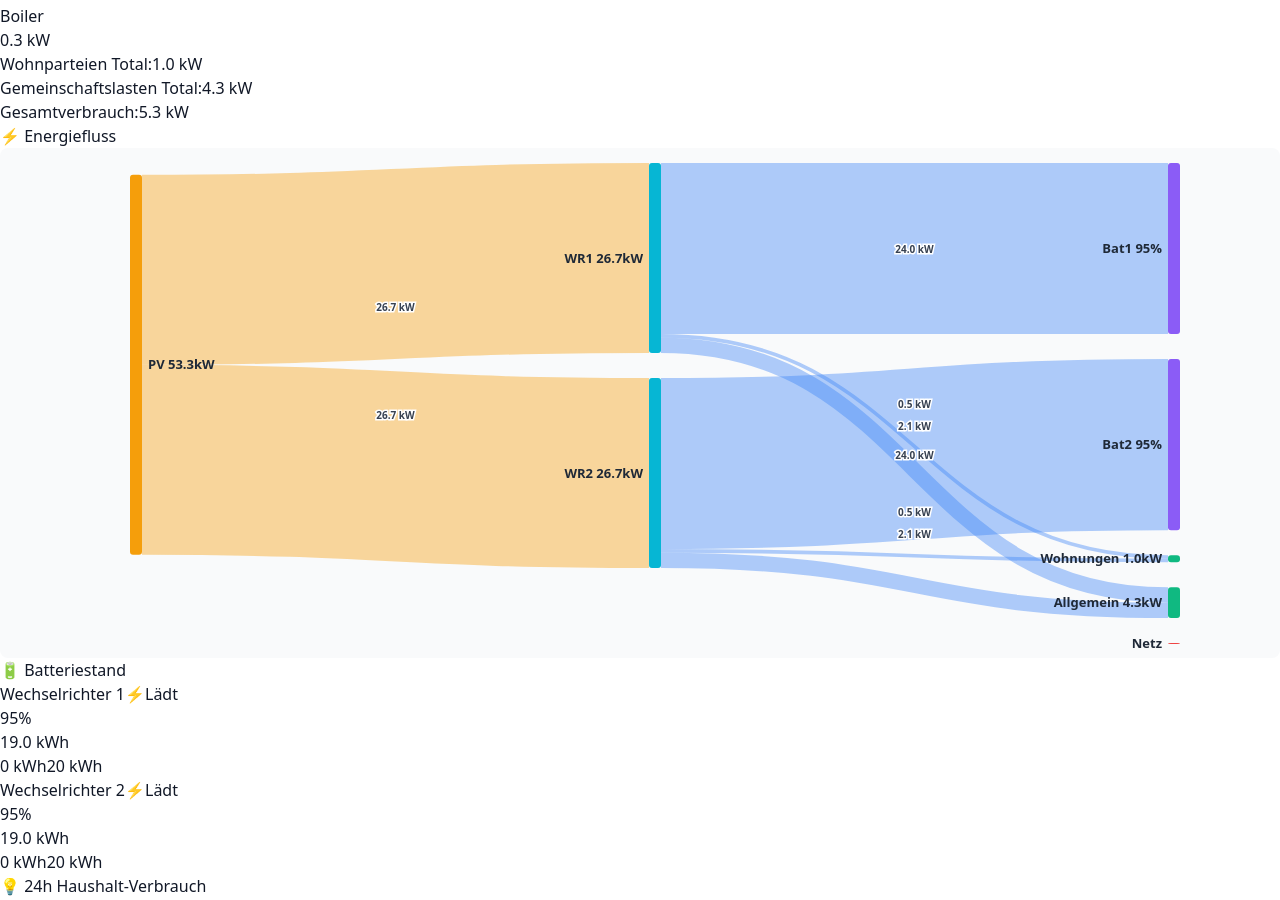
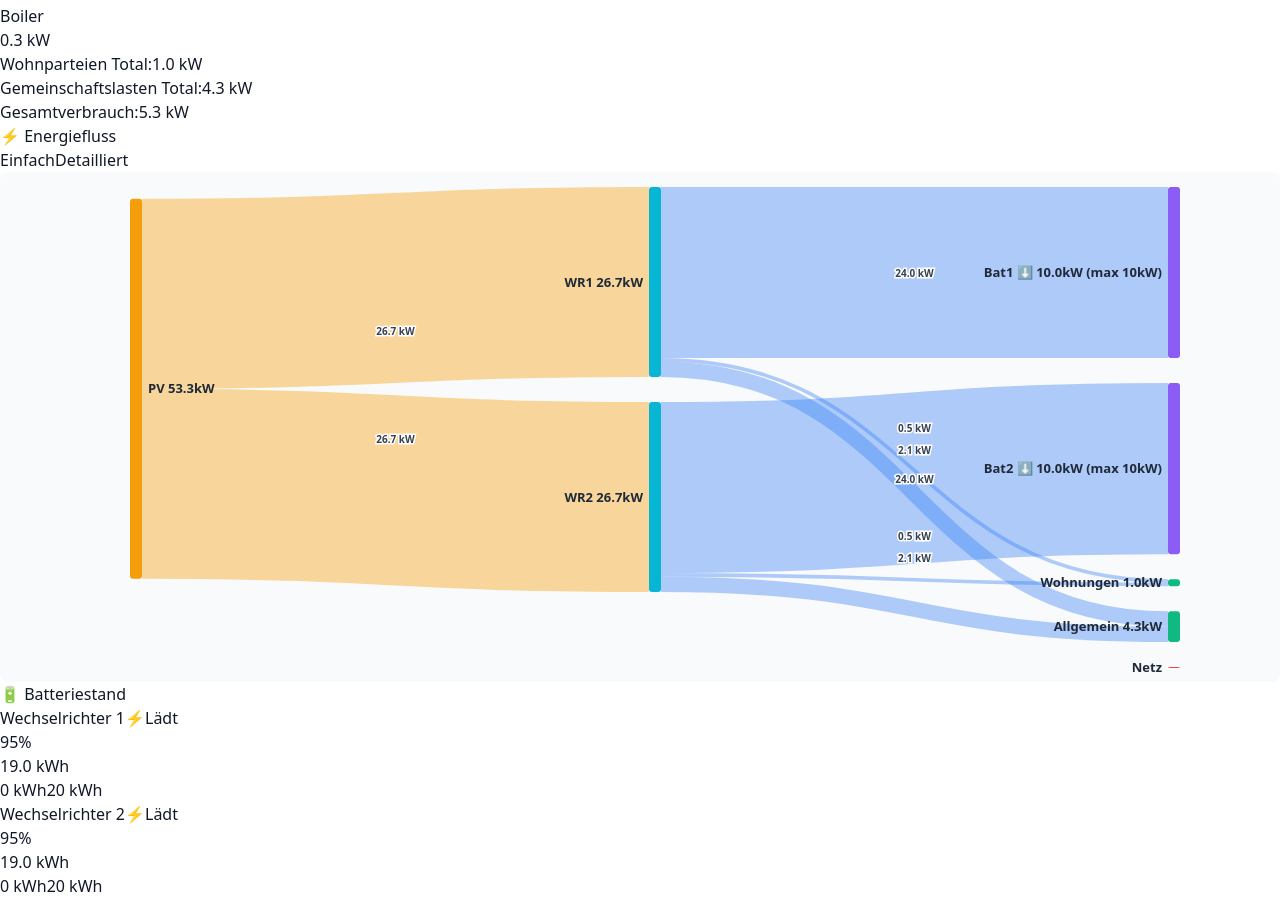
Before and after one commit to tinur5/GaengleSimulator, a Next.js app: page /dashboard in a window 1280 px wide. Shown: the part 2662-3562 px from the top of the page. Built offline with nearby package versions, Linux system fonts and the light colour scheme.

Commit message:
Implement Sankey diagram improvements: battery power display, detail levels, and energy distribution breakdown
Co-authored-by: tinur5 <4281458+tinur5@users.noreply.github.com>

```diff
--- a/app/dashboard/page.tsx
+++ b/app/dashboard/page.tsx
@@ -51,6 +51,9 @@ export default function Dashboard() {
 
   // Control bar collapse state for mobile - starts expanded for better UX
   const [isControlBarExpanded, setIsControlBarExpanded] = useState<boolean>(true);
+
+  // Sankey diagram depth control - 2 = basic, 3 = detailed with breakdowns
+  const [sankeyDepth, setSankeyDepth] = useState<number>(2);
 
   // Live mode effect
   useEffect(() => {
@@ -285,6 +288,23 @@ export default function Dashboard() {
   const netFlowPerWR = netFlow / 2; // Half of total net flow per inverter
   const battery1Direction = getBatteryDirection(netFlowPerWR, battery1Soc);
   const battery2Direction = getBatteryDirection(netFlowPerWR, battery2Soc);
+
+  // Calculate battery power (charge/discharge in kW)
+  const getBatteryPower = (netFlow: number, soc: number, direction: 'charging' | 'discharging' | 'idle'): number => {
+    if (direction === 'idle') return 0;
+
+    if (direction === 'charging') {
+      // Charging: limited by surplus and max charge rate
+      return Math.min(Math.abs(netFlow), strategyConfig.maxChargeRate);
+    } else {
+      // Discharging: limited by deficit and max discharge rate
+      return Math.min(Math.abs(netFlow), strategyConfig.maxDischargeRate);
+    }
+  };
+
+  const battery1Power = getBatteryPower(netFlowPerWR, battery1Soc, battery1Direction);
+  const battery2Power = getBatteryPower(netFlowPerWR, battery2Soc, battery2Direction);
+  const maxBatteryPower = Math.max(strategyConfig.maxChargeRate, strategyConfig.maxDischargeRate);
 
   // Generate 24-hour data for sparklines - memoized to avoid expensive recalculation on every render
   const { pvData, consumptionData, socData } = useMemo(() => {
@@ -754,18 +774,66 @@ export default function Dashboard() {
         {/* Charts Row 1 */}
         <div className="grid grid-cols-1 lg:grid-cols-2 gap-3 md:gap-4 mb-4 md:mb-6">
           <div className="lg:col-span-2 bg-white rounded-lg shadow p-2 md:p-4 overflow-hidden">
-            <h2 className="text-sm md:text-lg font-bold mb-2 md:mb-3">⚡ Energiefluss</h2>
+            <div className="flex justify-between items-center mb-2 md:mb-3">
+              <h2 className="text-sm md:text-lg font-bold">⚡ Energiefluss</h2>
+              <div className="flex gap-2">
+                <button
+                  onClick={() => setSankeyDepth(2)}
+                  className={`px-3 py-1 text-xs md:text-sm rounded ${sankeyDepth === 2 ? 'bg-blue-600 text-white' : 'bg-gray-200 text-gray-700 hover:bg-gray-300'}`}
+                >
+                  Einfach
+                </button>
+                <button
+                  onClick={() => setSankeyDepth(3)}
+                  className={`px-3 py-1 text-xs md:text-sm rounded ${sankeyDepth === 3 ? 'bg-blue-600 text-white' : 'bg-gray-200 text-gray-700 hover:bg-gray-300'}`}
+                >
+                  Detailliert
+                </button>
+              </div>
+            </div>
             <div className="w-full">
               <SankeyChart
                 data={{
-                  nodes: [
+                  nodes: sankeyDepth === 2 ? [
                     { id: "pv", name: `PV ${pvProduction.toFixed(1)}kW` },
                     { id: "wr1", name: `WR1 ${(pvProduction/2).toFixed(1)}kW` },
                     { id: "wr2", name: `WR2 ${(pvProduction/2).toFixed(1)}kW` },
-                    { id: "bat1", name: `Bat1 ${battery1Soc.toFixed(0)}%` },
-                    { id: "bat2", name: `Bat2 ${battery2Soc.toFixed(0)}%` },
+                    {
+                      id: "bat1",
+                      name: `Bat1 ${battery1Direction === 'charging' ? '⬇' : battery1Direction === 'discharging' ? '⬆' : '⏸'} ${battery1Power.toFixed(1)}kW (max ${maxBatteryPower}kW)`
+                    },
+                    {
+                      id: "bat2",
+                      name: `Bat2 ${battery2Direction === 'charging' ? '⬇' : battery2Direction === 'discharging' ? '⬆' : '⏸'} ${battery2Power.toFixed(1)}kW (max ${maxBatteryPower}kW)`
+                    },
                     { id: "house", name: `Wohnungen ${houseConsumption.toFixed(1)}kW` },
                     { id: "common", name: `Allgemein ${commonConsumption.toFixed(1)}kW` },
+                    { id: "grid", name: `Netz` },
+                  ] : [
+                    // Detailed view with breakdown nodes
+                    { id: "pv", name: `PV ${pvProduction.toFixed(1)}kW` },
+                    { id: "wr1", name: `WR1 ${(pvProduction/2).toFixed(1)}kW` },
+                    { id: "wr2", name: `WR2 ${(pvProduction/2).toFixed(1)}kW` },
+                    {
+                      id: "bat1",
+                      name: `Bat1 ${battery1Direction === 'charging' ? '⬇' : battery1Direction === 'discharging' ? '⬆' : '⏸'} ${battery1Power.toFixed(1)}kW (max ${maxBatteryPower}kW)`
+                    },
+                    {
+                      id: "bat2",
+                      name: `Bat2 ${battery2Direction === 'charging' ? '⬇' : battery2Direction === 'discharging' ? '⬆' : '⏸'} ${battery2Power.toFixed(1)}kW (max ${maxBatteryPower}kW)`
+                    },
+                    { id: "house", name: `Wohnungen ${houseConsumption.toFixed(1)}kW` },
+                    { id: "common", name: `Allgemein ${commonConsumption.toFixed(1)}kW` },
+                    // Individual tenant nodes
+                    ...tenants.map((tenant, idx) => ({
+                      id: `tenant${idx}`,
+                      name: `${tenant.name} ${calculateTenantConsumption(tenant, selectedHour, dayOfWeek, month).toFixed(1)}kW`
+                    })),
+                    // Common area breakdown nodes
+                    { id: "heating", name: `Heizung ${commonAreaData.heating.toFixed(1)}kW` },
+                    { id: "pool", name: `Pool ${commonAreaData.pool.toFixed(1)}kW` },
+                    { id: "garage", name: `Garage ${commonAreaData.garage.toFixed(1)}kW` },
+                    { id: "boiler", name: `Boiler ${commonAreaData.boiler.toFixed(1)}kW` },
                     { id: "grid", name: `Netz` },
                   ],
                   links: (() => {
@@ -813,17 +881,21 @@ export default function Dashboard() {
 
                         const fromGrid = deficit - fromBattery;
                         if (fromGrid > 0.05) {
-                          links.push({ source: 7, target: 1, value: fromGrid * 10 });
+                          const gridIdx = sankeyDepth === 2 ? 7 : (7 + tenants.length + 4); // Adjusted for detailed view
+                          links.push({ source: gridIdx, target: 1, value: fromGrid * 10 });
                           wr1Input += fromGrid;
                         }
                       } else {
                         // Batterie geschont -> alles vom Netz
-                        links.push({ source: 7, target: 1, value: deficit * 10 });
+                        const gridIdx = sankeyDepth === 2 ? 7 : (7 + tenants.length + 4);
+                        links.push({ source: gridIdx, target: 1, value: deficit * 10 });
                         wr1Input += deficit;
                       }
                     }
 
                     // WR1 zu Verbrauchern
+                    if (sankeyDepth === 2) {
+                      // Simple view: direct to house and common
                       if (housePerWR > 0.05) {
                         links.push({ source: 1, target: 5, value: housePerWR * 10 });
                         wr1Output += housePerWR;
@@ -831,6 +903,42 @@ export default function Dashboard() {
                       if (commonPerWR > 0.05) {
                         links.push({ source: 1, target: 6, value: commonPerWR * 10 });
                         wr1Output += commonPerWR;
+                      }
+                    } else {
+                      // Detailed view: through house and common to breakdown
+                      if (housePerWR > 0.05) {
+                        links.push({ source: 1, target: 5, value: housePerWR * 10 });
+                        wr1Output += housePerWR;
+                        // House to individual tenants (half to each WR, distributed equally)
+                        tenants.forEach((tenant, idx) => {
+                          const tenantConsumption = calculateTenantConsumption(tenant, selectedHour, dayOfWeek, month) / 2;
+                          if (tenantConsumption > 0.05) {
+                            links.push({ source: 5, target: 7 + idx, value: tenantConsumption * 10 });
+                          }
+                        });
+                      }
+                      if (commonPerWR > 0.05) {
+                        links.push({ source: 1, target: 6, value: commonPerWR * 10 });
+                        wr1Output += commonPerWR;
+                        // Common to individual components (half to each WR)
+                        const heatingPerWR = commonAreaData.heating / 2;
+                        const poolPerWR = commonAreaData.pool / 2;
+                        const garagePerWR = commonAreaData.garage / 2;
+                        const boilerPerWR = commonAreaData.boiler / 2;
+
+                        if (heatingPerWR > 0.05) {
+                          links.push({ source: 6, target: 7 + tenants.length, value: heatingPerWR * 10 });
+                        }
+                        if (poolPerWR > 0.05) {
+                          links.push({ source: 6, target: 7 + tenants.length + 1, value: poolPerWR * 10 });
+                        }
+                        if (garagePerWR > 0.05) {
+                          links.push({ source: 6, target: 7 + tenants.length + 2, value: garagePerWR * 10 });
+                        }
+                        if (boilerPerWR > 0.05) {
+                          links.push({ source: 6, target: 7 + tenants.length + 3, value: boilerPerWR * 10 });
+                        }
+                      }
                     }
 
                     // Bei Überschuss: WR1 zu Batterie1 oder Netz
@@ -841,7 +949,8 @@ export default function Dashboard() {
                         wr1Output += netFlowPerWR;
                       } else {
                         // Ins Netz einspeisen
-                        links.push({ source: 1, target: 7, value: netFlowPerWR * 10 });
+                        const gridIdx = sankeyDepth === 2 ? 7 : (7 + tenants.length + 4);
+                        links.push({ source: 1, target: gridIdx, value: netFlowPerWR * 10 });
                         wr1Output += netFlowPerWR;
                       }
                     }
@@ -872,17 +981,21 @@ export default function Dashboard() {
 
                         const fromGrid = deficit - fromBattery;
                         if (fromGrid > 0.05) {
-                          links.push({ source: 7, target: 2, value: fromGrid * 10 });
+                          const gridIdx = sankeyDepth === 2 ? 7 : (7 + tenants.length + 4);
+                          links.push({ source: gridIdx, target: 2, value: fromGrid * 10 });
                           wr2Input += fromGrid;
                         }
                       } else {
                         // Batterie geschont -> alles vom Netz
-                        links.push({ source: 7, target: 2, value: deficit * 10 });
+                        const gridIdx = sankeyDepth === 2 ? 7 : (7 + tenants.length + 4);
+                        links.push({ source: gridIdx, target: 2, value: deficit * 10 });
                         wr2Input += deficit;
                       }
                     }
 
                     // WR2 zu Verbrauchern
+                    if (sankeyDepth === 2) {
+                      // Simple view
                       if (housePerWR > 0.05) {
                         links.push({ source: 2, target: 5, value: housePerWR * 10 });
                         wr2Output += housePerWR;
@@ -890,6 +1003,19 @@ export default function Dashboard() {
                       if (commonPerWR > 0.05) {
                         links.push({ source: 2, target: 6, value: commonPerWR * 10 });
                         wr2Output += commonPerWR;
+                      }
+                    } else {
+                      // Detailed view: through house and common to breakdown
+                      if (housePerWR > 0.05) {
+                        links.push({ source: 2, target: 5, value: housePerWR * 10 });
+                        wr2Output += housePerWR;
+                        // Already added house to tenants links from WR1
+                      }
+                      if (commonPerWR > 0.05) {
+                        links.push({ source: 2, target: 6, value: commonPerWR * 10 });
+                        wr2Output += commonPerWR;
+                        // Already added common to components links from WR1
+                      }
                     }
 
                     // Bei Überschuss: WR2 zu Batterie2 oder Netz
@@ -900,7 +1026,8 @@ export default function Dashboard() {
                         wr2Output += netFlowPerWR;
                       } else {
                         // Ins Netz einspeisen
-                        links.push({ source: 2, target: 7, value: netFlowPerWR * 10 });
+                        const gridIdx = sankeyDepth === 2 ? 7 : (7 + tenants.length + 4);
+                        links.push({ source: 2, target: gridIdx, value: netFlowPerWR * 10 });
                         wr2Output += netFlowPerWR;
                       }
                     }
```
Lines whose indentation alone changed are shown as unchanged.
